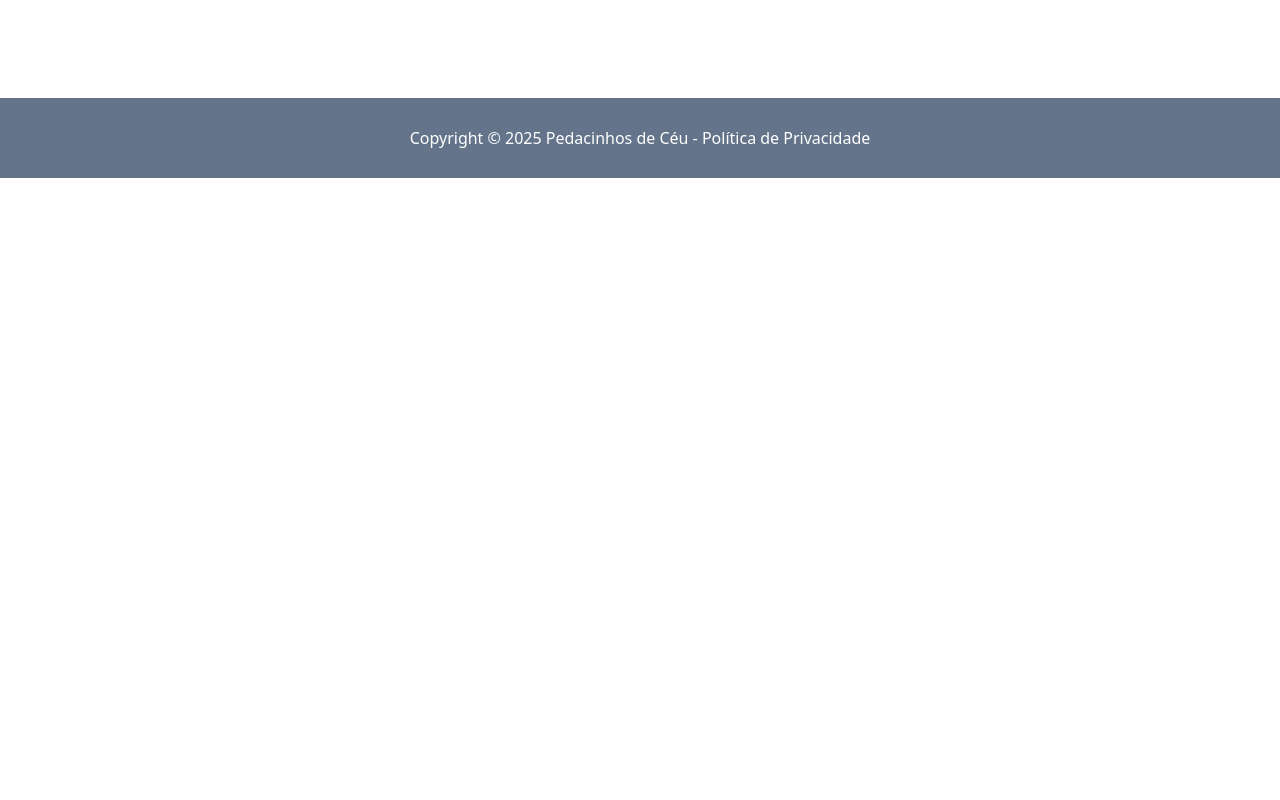
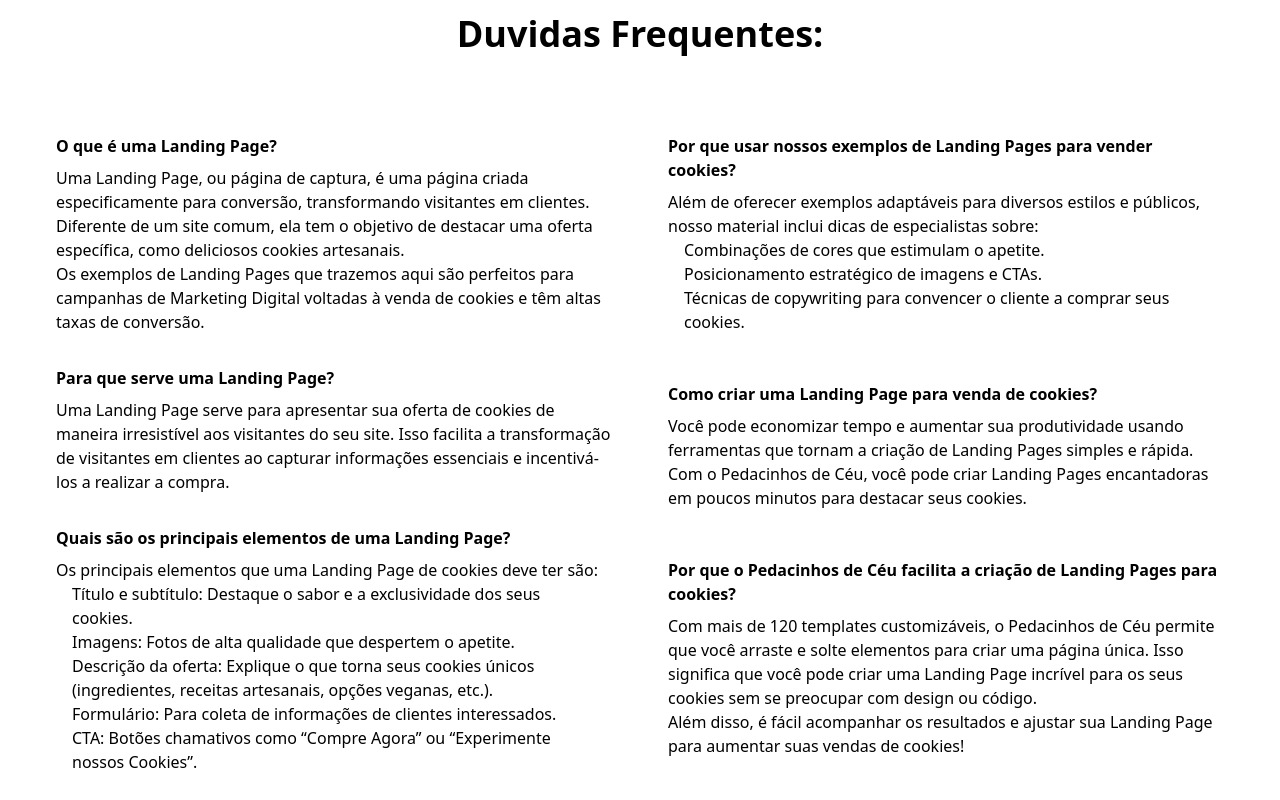
Before and after one commit to Ditechgit/Pedacinhos-de-ceu, a React (Vite) app: page / in a window 1280 px wide. Shown: the part 1960-2760 px from the top of the page. Before the commit the page ends 2138 px from the top, so only its background shows below. Built offline with nearby package versions, Linux system fonts and the light colour scheme.

Commit message:
Atualização - 7

```diff
--- a/src/App.jsx
+++ b/src/App.jsx
@@ -63,7 +63,6 @@ function App() {
         </section>
 
         <section className="grid grid-cols-2">
-
           {/*Aqui fica a primeira parte depois do header*/}
           <div className="grid content-center items-end px-7">
             <h2 className="text-4xl mb-2.5 mt-6 break-words">
@@ -200,8 +199,124 @@ function App() {
             </div>
           </div>
 
-          <div className="grid font-bold mx-20 -mt-28 mb-40">
-            <button className="mt-4 py-px my-0 mx-auto px-2.5 border-2 border-slate-100 rounded-md text-white ">BAIXE GRÁTIS AGORA</button>
+          <div className="grid font-bold justify-center -mt-28 mb-8">
+            <button className="mx-4 my-2 size-full py-px px-2.5 border-2 border-slate-100 rounded-md text-white ">
+              BAIXE GRÁTIS AGORA
+            </button>
+          </div>
+        </section>
+
+        <section className="flex flex-col items-center mb-28 px-7">
+          <h2 className="text-4xl mb-20 mt-6 break-words font-bold">
+            Duvidas Frequentes:
+          </h2>
+          <div className="grid grid-cols-2">
+            <div className="grid gap-8 px-7">
+              <div className="">
+                <h5 className="font-bold mb-2">O que é uma Landing Page?</h5>
+                <p>
+                  Uma Landing Page, ou página de captura, é uma página criada
+                  especificamente para conversão, transformando visitantes em
+                  clientes. Diferente de um site comum, ela tem o objetivo de
+                  destacar uma oferta específica, como deliciosos cookies
+                  artesanais.
+                </p>
+                <p>
+                  Os exemplos de Landing Pages que trazemos aqui são perfeitos
+                  para campanhas de Marketing Digital voltadas à venda de
+                  cookies e têm altas taxas de conversão.
+                </p>
+              </div>
+
+              <div className="">
+                <h5 className="font-bold mb-2">Para que serve uma Landing Page?</h5>
+                <p>
+                  Uma Landing Page serve para apresentar sua oferta de cookies
+                  de maneira irresistível aos visitantes do seu site. Isso
+                  facilita a transformação de visitantes em clientes ao capturar
+                  informações essenciais e incentivá-los a realizar a compra.
+                </p>
+              </div>
+
+              <div className="">
+                <h5 className="font-bold mb-2">Quais são os principais elementos de uma Landing Page?</h5>
+                <p>
+                  Os principais elementos que uma Landing Page de cookies deve
+                  ter são:
+                </p>
+                <ul className="px-4">
+                  <li>
+                    Título e subtítulo: Destaque o sabor e a exclusividade dos
+                    seus cookies.
+                  </li>
+                  <li>
+                    Imagens: Fotos de alta qualidade que despertem o apetite.
+                  </li>
+                  <li>
+                    Descrição da oferta: Explique o que torna seus cookies
+                    únicos (ingredientes, receitas artesanais, opções veganas,
+                    etc.).
+                  </li>
+                  <li>
+                    Formulário: Para coleta de informações de clientes
+                    interessados.
+                  </li>
+                  <li>
+                    CTA: Botões chamativos como “Compre Agora” ou “Experimente
+                    nossos Cookies”.
+                  </li>
+                </ul>
+              </div>
+            </div>
+
+            <div className="grid gap-8 px-7">
+              <div className="">
+                <h5 className="font-bold mb-2">
+                  Por que usar nossos exemplos de Landing Pages para vender
+                  cookies?
+                </h5>
+                <p>
+                  Além de oferecer exemplos adaptáveis para diversos estilos e
+                  públicos, nosso material inclui dicas de especialistas sobre:
+                </p>
+                <ul className="px-4">
+                  <li>Combinações de cores que estimulam o apetite.</li>
+                  <li>Posicionamento estratégico de imagens e CTAs.</li>
+                  <li>
+                    Técnicas de copywriting para convencer o cliente a comprar
+                    seus cookies.
+                  </li>
+                </ul>
+              </div>
+
+              <div className="">
+                <h5 className="font-bold mb-2">Como criar uma Landing Page para venda de cookies?</h5>
+                <p>
+                  Você pode economizar tempo e aumentar sua produtividade usando
+                  ferramentas que tornam a criação de Landing Pages simples e
+                  rápida. Com o Pedacinhos de Céu, você pode criar Landing Pages
+                  encantadoras em poucos minutos para destacar seus cookies.
+                </p>
+              </div>
+
+              <div>
+                <h5 className="font-bold mb-2">
+                  Por que o Pedacinhos de Céu facilita a criação de Landing
+                  Pages para cookies?
+                </h5>
+                <p>
+                  Com mais de 120 templates customizáveis, o Pedacinhos de Céu
+                  permite que você arraste e solte elementos para criar uma
+                  página única. Isso significa que você pode criar uma Landing
+                  Page incrível para os seus cookies sem se preocupar com design
+                  ou código.
+                </p>
+                <p>
+                  Além disso, é fácil acompanhar os resultados e ajustar sua
+                  Landing Page para aumentar suas vendas de cookies!
+                </p>
+              </div>
+            </div>
           </div>
         </section>
       </main>
```
